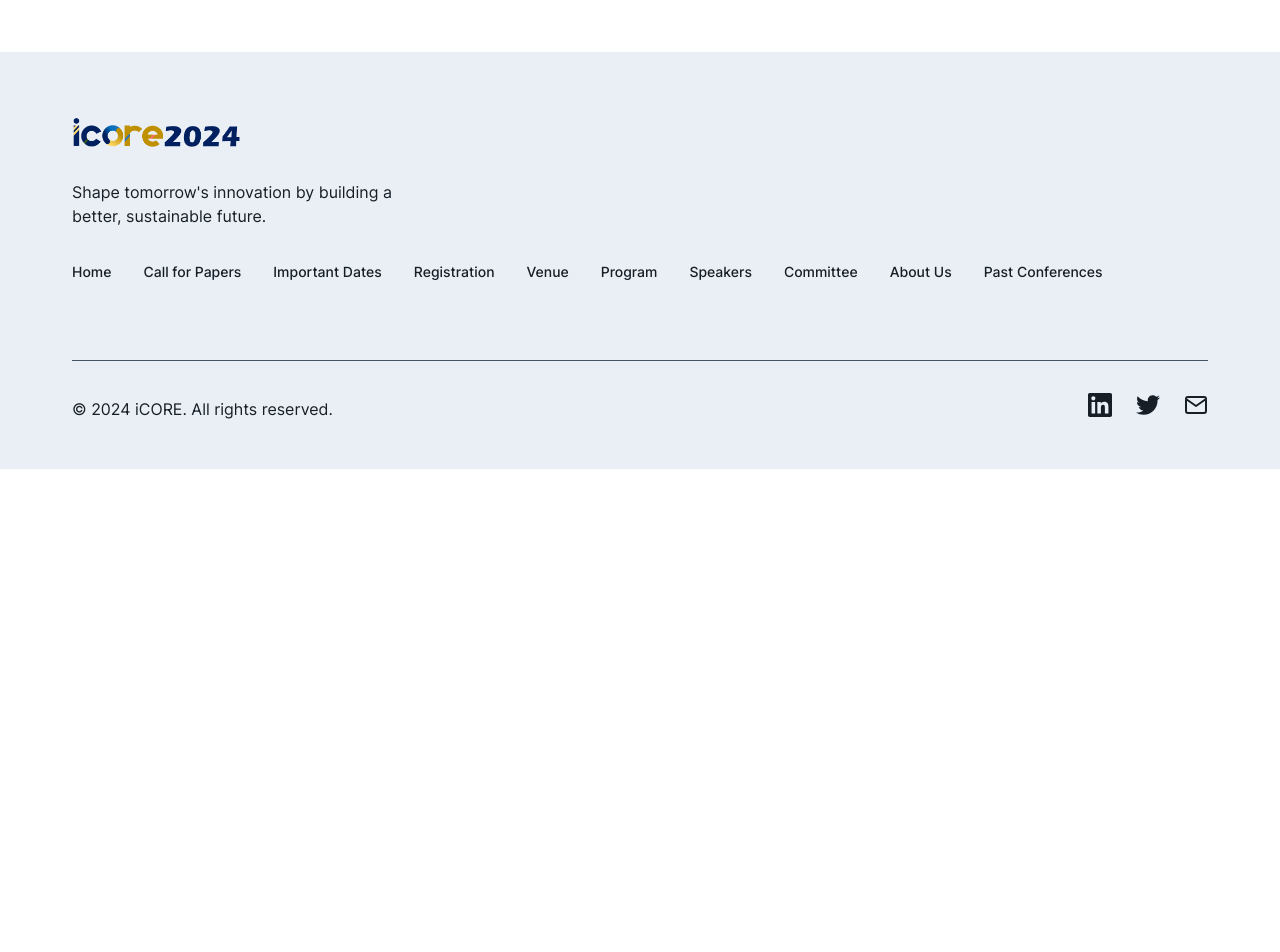
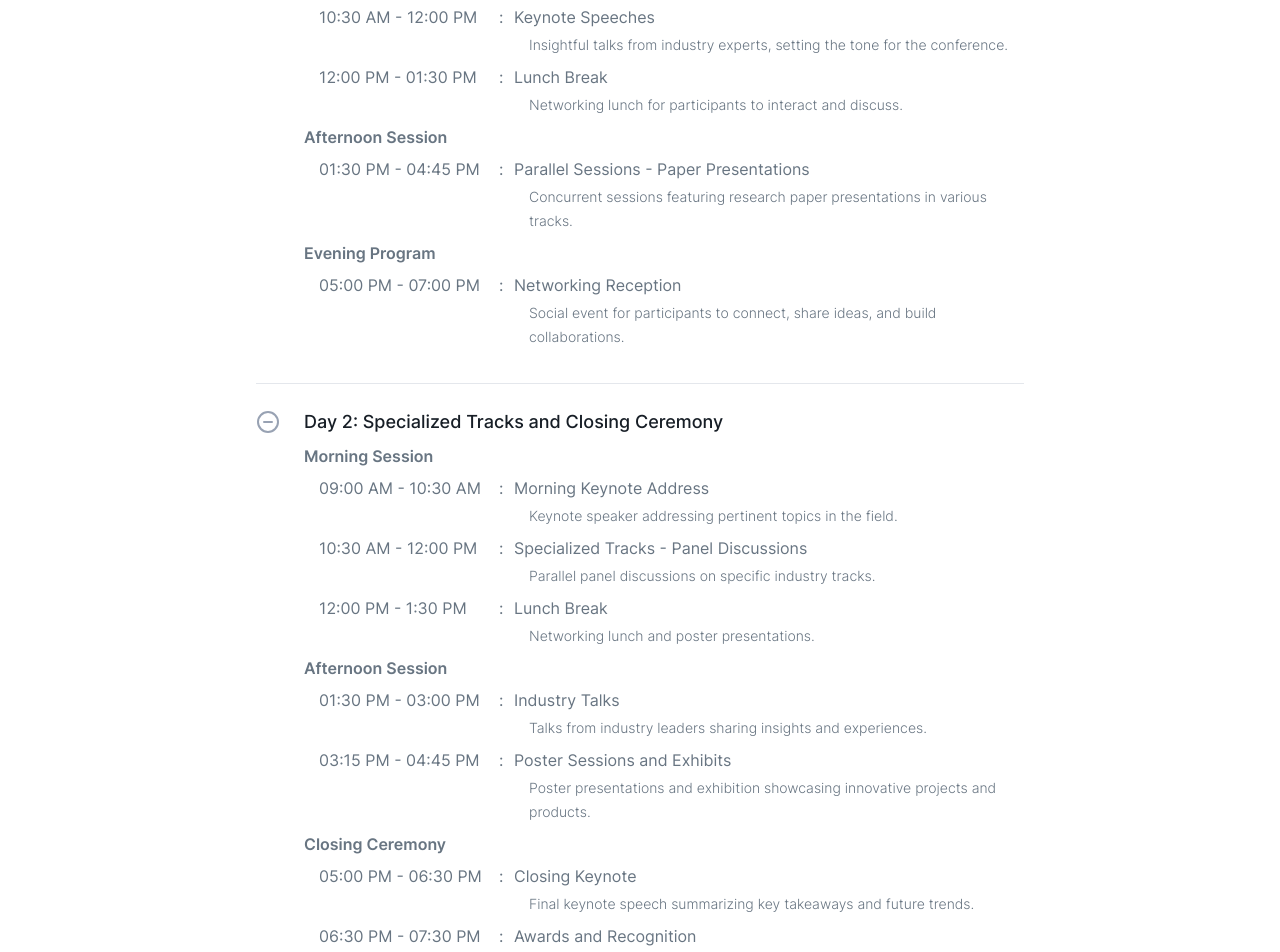
Before and after one commit to icore-nationalu/icore2024, a React (Vite) app: page /program in a window 1280 px wide. Shown: the part 760-1712 px from the top of the page. Before the commit the page ends 1229 px from the top, so only its background shows below. Built offline with nearby package versions, Linux system fonts and the light colour scheme.

Commit message:
Updated Program

```diff
--- a/src/App.jsx
+++ b/src/App.jsx
@@ -10,6 +10,7 @@ import CallForPaper from "./pages/CallForPaper";
 import Registration from "./pages/Registration";
 import ImportantDates from "./pages/ImportantDates";
 import Program from "./pages/Program";
+import Program2 from "./pages/Program2";
 import Speakers from "./pages/Speakers";
 import Venue from "./pages/Venue";
 import PastConferences from "./pages/PastConferences";
@@ -72,8 +73,8 @@ const App = () => {
         <Route path="/call-for-papers" element={<CallForPaper />}></Route>
         <Route path="/registration" element={<Registration />}></Route>
         <Route path="/important-dates" element={<ImportantDates />}></Route>
-        {/* <Route path="/program" element={<Program />}></Route> */}
-        <Route
+        <Route path="/program" element={<Program2 />}></Route>
+        {/* <Route
           path="/program"
           element={
             <ComingSoon
@@ -81,7 +82,7 @@ const App = () => {
               subheading="Excitement is building for iCORE 2024! Our team is meticulously shaping a dynamic program. The curtain will rise soon on an agenda that promises inspiration and innovation."
             />
           }
-        ></Route>
+        ></Route> */}
         <Route path="/speakers" element={<Speakers />}></Route>
         <Route path="/venue" element={<Venue />}></Route>
         <Route path="/past-conferences" element={<PastConferences />}></Route>
--- a/src/assets/css/timeline.css
+++ b/src/assets/css/timeline.css
@@ -365,3 +365,38 @@
 .program-content .sub-content-wrapper {
     margin-left: 15px;
 }
+
+.program2 .schedule-header {
+    color: var(--gray-500);
+    font-size: 16px;
+    font-weight: 600;
+    line-height: 24px;
+    margin-top: 8px;
+}
+
+.program2 .schedule-wrapper {
+    padding-left: 15px;
+}
+
+.program2 .program-content .time-schedule {
+    display: grid;
+    grid-template-columns: 180px 15px 1fr;
+    color: var(--gray-500);
+    font-size: 16px;
+    font-weight: 400;
+    line-height: 24px;
+    margin-top: 8px;
+}
+
+.program2 .program-content .time-schedule .schedule-caption {
+    display: flex;
+    flex-direction: column;
+}
+.program2 .program-content .time-schedule .caption {
+    color: var(--gray-500);
+    font-size: 14px;
+    font-weight: 300;
+    line-height: 24px;
+    margin-top: 4px;
+    margin-left: 15px;
+}
--- a/src/components/TimeSchedule.jsx
+++ b/src/components/TimeSchedule.jsx
@@ -1,10 +1,13 @@
-const TimeSchedule = ({ time, schedule, children }) => {
+const TimeSchedule = ({ time, schedule, caption, children }) => {
   return (
     <>
       <div className="time-schedule">
         <span className="time">{time}</span>
         <span>:</span>
-        <span className="schedule">{schedule}</span>
+        <div className="schedule-caption">
+          <span className="schedule">{schedule}</span>
+          {caption && <span className="caption">{caption}</span>}
+        </div>
       </div>
       {children}
     </>
--- /dev/null
+++ b/src/pages/Program2.jsx
@@ -0,0 +1,231 @@
+import { Fragment, useState } from "react";
+import Icon from "../components/Icon";
+import ProgramListItem from "../components/ProgramListItem";
+import TimeSchedule from "../components/TimeSchedule";
+import ParallelSession from "../components/ParallelSession";
+import PresenterTable from "../components/PresenterTable";
+import parallelSessionsData from "../assets/data/parallel_sessions.json";
+import samplePDF from "../assets/SamplePDF.pdf";
+
+const Program2 = () => {
+  const [isActive, setIsActive] = useState(false);
+
+  const handleDownloadProgram = async () => {
+    const link = document.createElement("a");
+    link.href = samplePDF;
+    link.setAttribute("download", "PDF");
+    link.setAttribute("target", "_blank");
+    link.setAttribute("rel", "noreferrer");
+    document.body.appendChild(link);
+    link.click();
+    document.body.removeChild(link);
+  };
+
+  const data = {
+    rowHeaders: ["TIME", "PAPER ID", "PAPER TITLE AND AUTHOR"],
+    items: [
+      {
+        time: "10-00 - 10:15",
+        paperID: "000",
+        title:
+          "Topic Modelling on Customer Feedback from an Online Ticketing System using Latent Dirichlet Allocation and BERTopic",
+        author: "Charmaine Ponay",
+      },
+      {
+        time: "10-00 - 10:15",
+        paperID: "000",
+        title:
+          "Topic Modelling on Customer Feedback from an Online Ticketing System using Latent Dirichlet Allocation and BERTopic",
+        author: "Charmaine Ponay",
+      },
+      {
+        time: "10-00 - 10:15",
+        paperID: "000",
+        title:
+          "Topic Modelling on Customer Feedback from an Online Ticketing System using Latent Dirichlet Allocation and BERTopic",
+        author: "Charmaine Ponay",
+      },
+    ],
+  };
+
+  const dayOne = [
+    {
+      scheduleHeader: "Morning Session",
+      schedules: [
+        {
+          time: "08:30 AM - 09:00 AM",
+          schedule: "Registration and Welcome",
+          caption:
+            "Registration desk opens, attendees check-in, and networking.",
+        },
+        {
+          time: "09:00 AM - 10:30 AM",
+          schedule: "Opening Ceremony",
+          caption:
+            "Welcome address, introduction of keynote speakers, and official conference inauguration.",
+        },
+        {
+          time: "10:30 AM - 12:00 PM",
+          schedule: "Keynote Speeches",
+          caption:
+            "Insightful talks from industry experts, setting the tone for the conference.",
+        },
+        {
+          time: "12:00 PM - 01:30 PM",
+          schedule: "Lunch Break",
+          caption: "Networking lunch for participants to interact and discuss.",
+        },
+      ],
+    },
+    {
+      scheduleHeader: "Afternoon Session",
+      schedules: [
+        {
+          time: "01:30 PM - 04:45 PM",
+          schedule: "Parallel Sessions - Paper Presentations",
+          caption:
+            "Concurrent sessions featuring research paper presentations in various tracks.",
+        },
+      ],
+    },
+    {
+      scheduleHeader: "Evening Program",
+      schedules: [
+        {
+          time: "05:00 PM - 07:00 PM",
+          schedule: "Networking Reception",
+          caption:
+            "Social event for participants to connect, share ideas, and build collaborations.",
+        },
+      ],
+    },
+  ];
+  const dayTwo = [
+    {
+      scheduleHeader: "Morning Session",
+      schedules: [
+        {
+          time: "09:00 AM - 10:30 AM",
+          schedule: "Morning Keynote Address",
+          caption: "Keynote speaker addressing pertinent topics in the field.",
+        },
+        {
+          time: "10:30 AM - 12:00 PM",
+          schedule: "Specialized Tracks - Panel Discussions",
+          caption: "Parallel panel discussions on specific industry tracks.",
+        },
+        {
+          time: "12:00 PM - 1:30 PM",
+          schedule: "Lunch Break",
+          caption: "Networking lunch and poster presentations.",
+        },
+      ],
+    },
+    {
+      scheduleHeader: "Afternoon Session",
+      schedules: [
+        {
+          time: "01:30 PM - 03:00 PM",
+          schedule: "Industry Talks",
+          caption:
+            "Talks from industry leaders sharing insights and experiences.",
+        },
+        {
+          time: "03:15 PM - 04:45 PM",
+          schedule: "Poster Sessions and Exhibits",
+          caption:
+            "Poster presentations and exhibition showcasing innovative projects and products.",
+        },
+      ],
+    },
+    {
+      scheduleHeader: "Closing Ceremony",
+      schedules: [
+        {
+          time: "05:00 PM - 06:30 PM",
+          schedule: "Closing Keynote",
+          caption:
+            "Final keynote speech summarizing key takeaways and future trends.",
+        },
+        {
+          time: "06:30 PM - 07:30 PM",
+          schedule: "Awards and Recognition",
+          caption:
+            "Acknowledgment of outstanding contributions, best paper awards, and recognition of sponsors.",
+        },
+      ],
+    },
+  ];
+  return (
+    <>
+      <section id="program">
+        <div className="header-wrapper">
+          <span>Program</span>
+          <h1 className="heading">Navigating Knowledge</h1>
+          <p className="subheading">
+            Keep in track of each session during the event ranging from morning
+            to evening sessions.
+          </p>
+          <div className="download">
+            <span className=" btn-primary" onClick={handleDownloadProgram}>
+              Download Program
+            </span>
+          </div>
+        </div>
+      </section>
+      <section className="program2">
+        <div className="wrapper">
+          <div className="program-list">
+            <ProgramListItem defaultActive={true} header="Day 1: Opening Day">
+              {dayOne.map(({ scheduleHeader, schedules }, i) => {
+                return (
+                  <Fragment key={i}>
+                    <p className="schedule-header">{scheduleHeader}</p>
+                    <div className="schedule-wrapper">
+                      {schedules.map(({ time, schedule, caption }, i) => {
+                        return (
+                          <TimeSchedule
+                            key={i}
+                            time={time}
+                            schedule={schedule}
+                            caption={caption}
+                          ></TimeSchedule>
+                        );
+                      })}
+                    </div>
+                  </Fragment>
+                );
+              })}
+            </ProgramListItem>
+
+            <ProgramListItem
+              defaultActive={true}
+              header="Day 2: Specialized Tracks and Closing Ceremony"
+            >
+              {dayTwo.map(({ scheduleHeader, schedules }, i) => {
+                return (
+                  <Fragment key={i}>
+                    <p className="schedule-header">{scheduleHeader}</p>
+                    <div className="schedule-wrapper">
+                      {schedules.map(({ time, schedule, caption }, i) => {
+                        return (
+                          <TimeSchedule
+                            key={i}
+                            time={time}
+                            schedule={schedule}
+                            caption={caption}
+                          ></TimeSchedule>
+                        );
+                      })}
+                    </div>
+                  </Fragment>
+                );
+              })}
+            </ProgramListItem>
+          </div>
+        </div>
+      </section>
+    </>
+  );
+};
+export default Program2;
```
